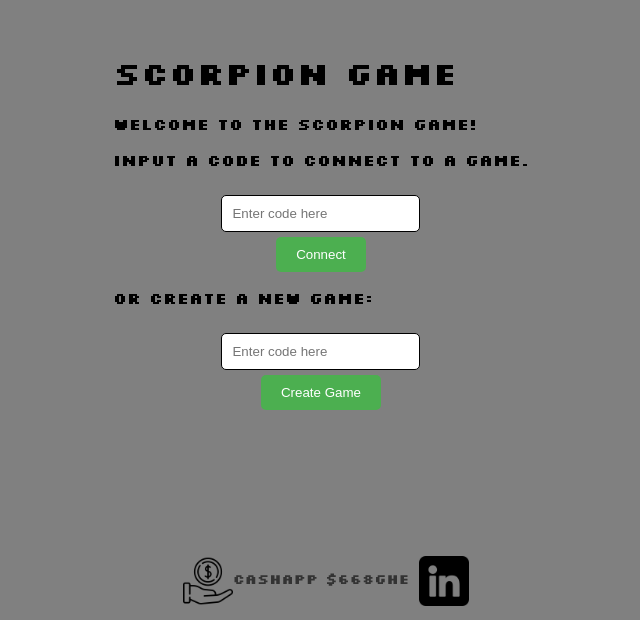
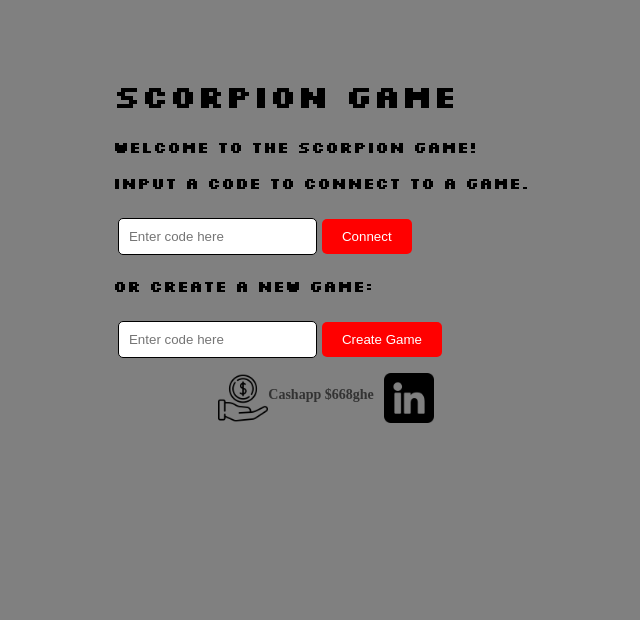
Before and after one commit to sts99340/scorpiongame, a website: page home.html in a window 1280 px wide. Shown: the part 180-800 px from the top of the page, without its empty margins (319-959 px from the left). Drawn offline with Linux system fonts and the light colour scheme; a web font is replaced by a local one.

Commit message:
Add files via upload

```diff
--- a/game.css
+++ b/game.css
@@ -10,6 +10,9 @@ body {
     font-weight: 700;
     font-style: normal;
     background-color: grey;
+}
+h1 {
+    padding-top: 50px;
 }
 
 canvas {
@@ -39,7 +42,7 @@ canvas {
 
 form {
     display: flex;
-    flex-direction: column;
+    flex-direction: row;
     align-items: center;
     margin-top: 20px;
 }
@@ -51,26 +54,31 @@ input[type="text"] {
 }
 button {
     padding: 10px 20px;
-    background-color: #4CAF50;
+    background-color: red;
     color: white;
     border: none;
     border-radius: 5px;
     cursor: pointer;
 }
+button:hover {
+    background-color: blue;
+}
 
 footer {
+    bottom: 0;
+    width: 100%;
     display: flex;
     flex-direction: row;
-    bottom: 10px;
+    justify-content: center;
     text-align: center;
     font-size: 14px;
     color: #333;
-    position-anchor: bottom;
-    position: fixed;
+    margin: 10px;
 }
 #cash {
     display: flex;
     flex-direction: row;
+    font-family:'Times New Roman', Times, serif;
 }
 
 #footerimage {
--- a/home.html
+++ b/home.html
@@ -12,7 +12,7 @@
     <link href="https://fonts.googleapis.com/css2?family=Barriecito&family=Orbitron:wght@400..900&family=Quantico:ital,wght@0,400;0,700;1,400;1,700&family=Silkscreen:wght@400;700&family=Tinos:ital,wght@0,400;0,700;1,400;1,700&family=VT323&display=swap" rel="stylesheet">
 </head>
 <body>
-    <div class="container">
+    <div class="container" id="home">
         <h1>Scorpion Game</h1>
         <p>Welcome to the Scorpion Game!</p>
         <p>Input a code to connect to a game.</p>
```
